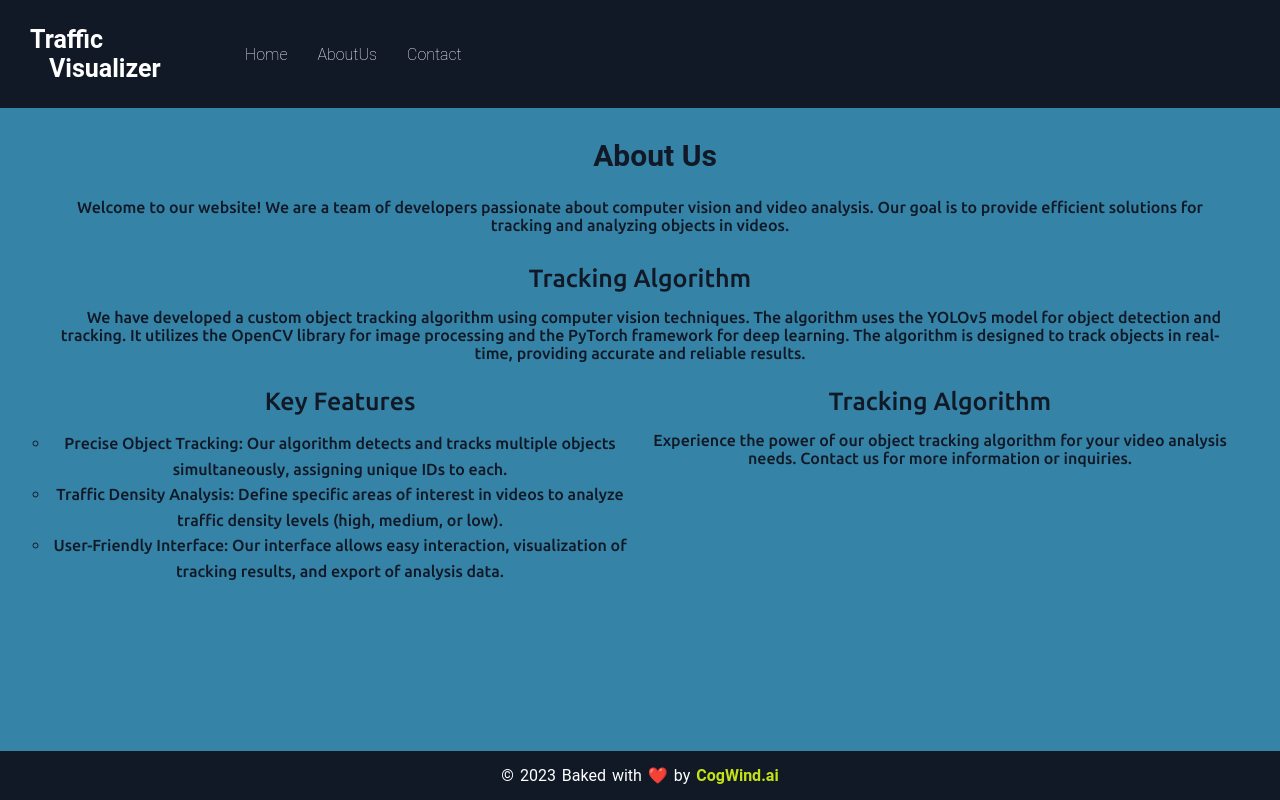
After one commit to foolcardssk/yolov5-traffic-analysis, a Python web app: template template/about.html in a window 1280 px wide. The commit adds this page. Run offline with Jinja, Linux system fonts and the light colour scheme; the template is opened without the code that fills it, so the values that code supplies are empty.

Commit message:
created about.html

```diff
--- /dev/null
+++ b/template/about.html
@@ -0,0 +1,77 @@
+<!DOCTYPE html>
+<!DOCTYPE html>
+<html lang="en">
+<head>
+    <meta charset="UTF-8">
+    <meta http-equiv="X-UA-Compatible" content="IE=edge">
+    <meta name="viewport" content="width=device-width, initial-scale=1.0">
+    <title>Traffic Visualizer</title>
+    <script src="script.js"></script>
+    <link rel="stylesheet" href="style.css">
+    <link rel="preconnect" href="https://fonts.googleapis.com">
+    <link rel="preconnect" href="https://fonts.gstatic.com" crossorigin>
+    <link rel="stylesheet" href="https://cdnjs.cloudflare.com/ajax/libs/font-awesome/6.4.0/css/all.min.css" integrity="sha512-iecdLmaskl7CVkqkXNQ/ZH/XLlvWZOJyj7Yy7tcenmpD1ypASozpmT/E0iPtmFIB46ZmdtAc9eNBvH0H/ZpiBw==" crossorigin="anonymous" referrerpolicy="no-referrer" />
+    <link rel="preconnect" href="https://fonts.googleapis.com">
+    <link rel="preconnect" href="https://fonts.gstatic.com" crossorigin>
+    <link href="https://fonts.googleapis.com/css2?family=Poppins:ital,wght@0,100;0,200;0,400;0,500;0,600;0,700;0,900;1,900&family=Ubuntu:wght@300;500;700&display=swap" rel="stylesheet">
+</head>
+<body>
+    <header>
+        <div id="disp-fl-nav">
+            <div class="toggle-btn" onclick="Dropfunction();">
+                <span></span>
+                <span></span>
+                <span></span>
+            </div>
+            <div class="logo">
+               <a href="index.html"><p>Traffic<br> &ensp; Visualizer</p></a>
+            </div>
+        </div>
+        <nav id="nav">
+            <ul>
+                <li><a href="index.html">Home</a></li>
+                <li><a href="about.html">AboutUs</a></li>
+                <li><a href="#">Contact</a></li>
+            </ul>
+        </nav>
+    </header>
+    <div id="das-hed-abt">
+        <p>About Us</p>
+    </div>
+</div>
+    <div class="cont">
+        <div id="sub-cont">
+            <div id="abt-para">
+                <p class="abt-para-p">Welcome to our website!
+                    We are a team of developers passionate about computer vision and video analysis. Our goal is to provide efficient solutions for tracking and analyzing objects in videos.</p>
+                <div class="abt-para-p">
+                    <span class="abt-para-span">Tracking Algorithm</span>
+                    <p>
+                        &ensp;&ensp;&ensp; We have developed a custom object tracking algorithm using computer vision techniques. The algorithm uses the YOLOv5 model for object detection and tracking. It utilizes the OpenCV library for image processing and the PyTorch framework for deep learning. The algorithm is designed to track objects in real-time, providing accurate and reliable results.
+                    </p>
+                </div>
+            </div>
+            <div id="abt-con-2">
+                <div class="sub-abt-con-1">
+                    <span class="sub-para-span">Key Features</span>
+                    <ul>
+                        <li>Precise Object Tracking: Our algorithm detects and tracks multiple objects simultaneously, assigning unique IDs to each.</li>
+                        <li>Traffic Density Analysis: Define specific areas of interest in videos to analyze traffic density levels (high, medium, or low).</li>
+                        <li>User-Friendly Interface: Our interface allows easy interaction, visualization of tracking results, and export of analysis data.</li>
+                    </ul>
+                </div>
+                <div class="sub-abt-con">
+                    <span class="sub-para-span">Tracking Algorithm</span>
+                    <p>
+                        Experience the power of our object tracking algorithm for your video analysis needs. Contact us for more information or inquiries.
+                    </p>
+                </div>
+            </div>
+        </div>
+    </div>
+    <footer>
+        <p>&copy; 2023 Baked with ❤️ by <a href="#"><strong style="color: rgb(196, 227, 19);">CogWind.ai</strong></a></p>
+    </footer>
+</div>
+</body>
+</html>
--- a/template/index.html
+++ b/template/index.html
@@ -29,7 +29,7 @@
         <nav id="nav">
             <ul>
                 <li><a href="index.html">Home</a></li>
-                <li><a href="#">AboutUs</a></li>
+                <li><a href="about.html">AboutUs</a></li>
                 <li><a href="#">Contact</a></li>
             </ul>
         </nav>
@@ -43,7 +43,7 @@
             <div id="status-cards">
                 <div id="vid-div">
                     <video autoplay muted loop>
-                        <source src="highway.mp4" type="video/mp4">
+                        <source src="output.mp4" type="video/mp4">
                     </video>
                 </div>
                 <div id="con-cards">
--- a/template/style.css
+++ b/template/style.css
@@ -124,6 +124,8 @@ nav ul button:hover{
     font-weight: 500;
     color: #111927;
     font-size: 30px;
+    text-align: center;
+    font-weight: 600;
 }
 #map{
     height: 30em;
@@ -349,3 +351,86 @@ footer{
         font-size: 14px;
     }
 }
+
+/* aboutus.html */
+
+.cont{
+    display: block;
+    transition: display;
+    width: 100%;
+    height: auto;
+    position: relative;
+    padding-left: 2.5rem;
+    padding-right: 2.5rem;
+    padding-bottom: 2rem;
+    text-align: center;
+}
+#sub-cont{
+    color: #111927;
+    width: 100%;
+    height: auto;
+}
+.abt-para-p{
+    font-size: 16px;
+    text-align: center;
+    padding: 15px;
+    font-family: 'Ubuntu', sans-serif;
+
+}
+.abt-para-p > p{
+    margin-top: 15px;
+    font-family: 'Ubuntu', sans-serif;
+}
+.abt-para-span{
+    font-size: 25px;
+    font-weight: 500;
+    margin-bottom: 5px;
+    font-family: 'Ubuntu', sans-serif;
+}
+#das-hed-abt{
+    padding-top: 30px;
+    padding-bottom: 10px;
+    padding-left: 30px;
+    font-weight: 500;
+    color: #111927;
+    font-size: 30px;
+    text-align: center;
+    font-weight: 600;
+}
+#abt-con-2{
+    height: auto;
+    display: grid;
+    grid-template-columns: 1fr 1fr;
+}
+@media (max-width:700px){
+    #abt-con-2{
+        grid-template-columns: 1fr;
+    }
+}
+.sub-abt-con-1{
+    padding: 10px;
+}
+.sub-abt-con{
+    padding: 10px;
+}
+.sub-para-span{
+    font-size: 25px;
+    font-weight: 500;
+    margin-bottom: 5px;
+    font-family: 'Ubuntu', sans-serif;
+}
+.sub-abt-con-1 > ul{
+    margin-top: 15px;
+    line-height: 1.6em;
+    list-style:circle;
+}
+.sub-abt-con-1 > ul > li{
+    font-family: 'Ubuntu',sans-serif;
+    font-size: 16px;
+}
+.sub-abt-con > p{
+    margin-top: 15px;
+    font-size: 16px;
+    font-family: 'Ubuntu', sans-serif;
+    list-style: none;
+}
```
Also changed, not shown: 1 other file.
